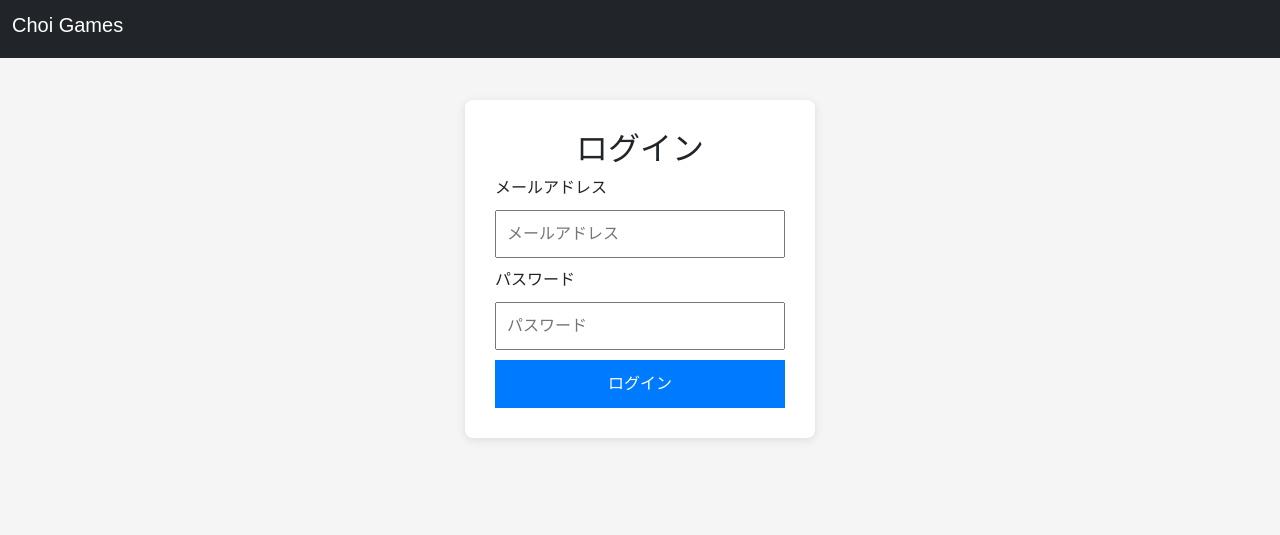
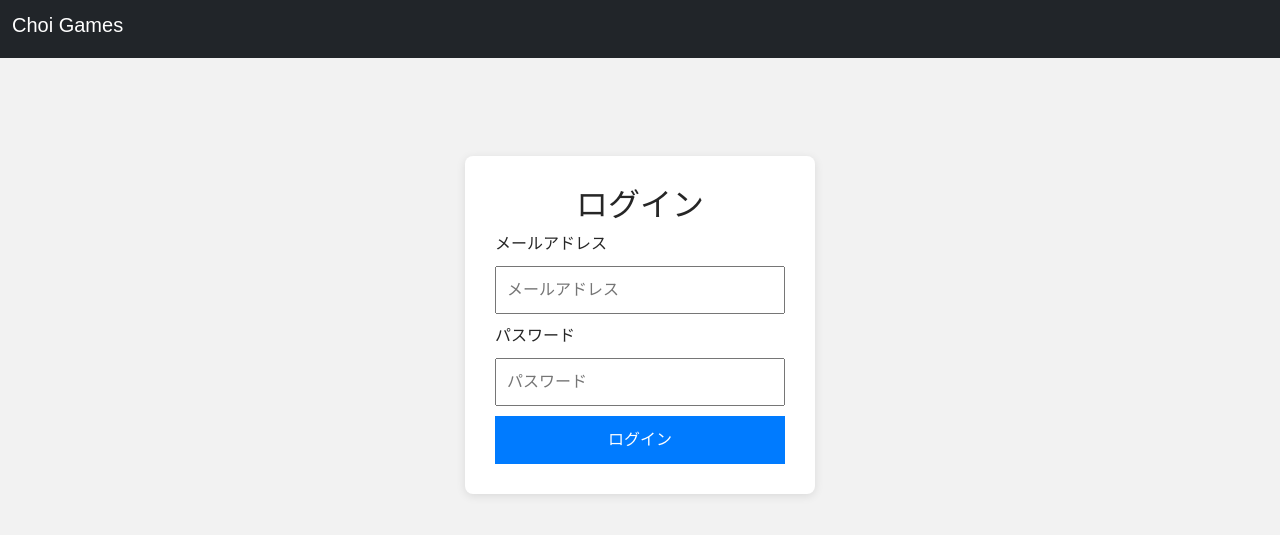
Before and after one commit to junpei-kajiwara/Choi-Games, a Spring Boot app: page /login in a window 1280 px wide. Shown: the top 535 px of the page. Run offline with Spring Boot 4, Linux system fonts and the light colour scheme; some of the project's set-up classes (security, data sources, template engines, error pages and the like) are left out, and stand-ins take their place.

Commit message:
共通CSSの導入

```diff
--- /dev/null
+++ b/src/main/resources/static/css/Common.css
@@ -0,0 +1,12 @@
+/* 全体 */
+* {
+  box-sizing: border-box;
+}
+
+body {
+  margin: 0;
+  font-family: sans-serif, Arial;
+  background: #f2f2f2;
+  color: #262626;
+  padding-top: 56px;
+}
--- a/src/main/resources/static/css/Login.css
+++ b/src/main/resources/static/css/Login.css
@@ -1,8 +1,3 @@
-body {
-  font-family: sans-serif;
-  background: #f5f5f5;
-}
-
 .login-container {
   width: 350px;
   margin: 100px auto;
--- a/src/main/resources/templates/Login.html
+++ b/src/main/resources/templates/Login.html
@@ -6,6 +6,7 @@
     <meta name="viewport" content="width=device-width, initial-scale=1.0">
     <title>LOGIN</title>
     <link href="https://cdn.jsdelivr.net/npm/bootstrap@5.3.8/dist/css/bootstrap.min.css" rel="stylesheet">
+    <link rel="stylesheet" th:href="@{/css/Common.css}">
     <link rel="stylesheet" th:href="@{/css/Login.css}">
   </head>
   <body>
--- a/src/main/resources/templates/Menu.html
+++ b/src/main/resources/templates/Menu.html
@@ -6,6 +6,7 @@
     <meta name="viewport" content="width=device-width, initial-scale=1.0">
     <title>Game Menu</title>
     <link href="https://cdn.jsdelivr.net/npm/bootstrap@5.3.8/dist/css/bootstrap.min.css" rel="stylesheet">
+    <link rel="stylesheet" th:href="@{/css/Common.css}">
     <link rel="stylesheet" th:href="@{/css/Menu.css}">
   </head>
   <body>
```
Also changed, not shown: src/main/resources/static/css/Menu.css (+0 -13 lines).
